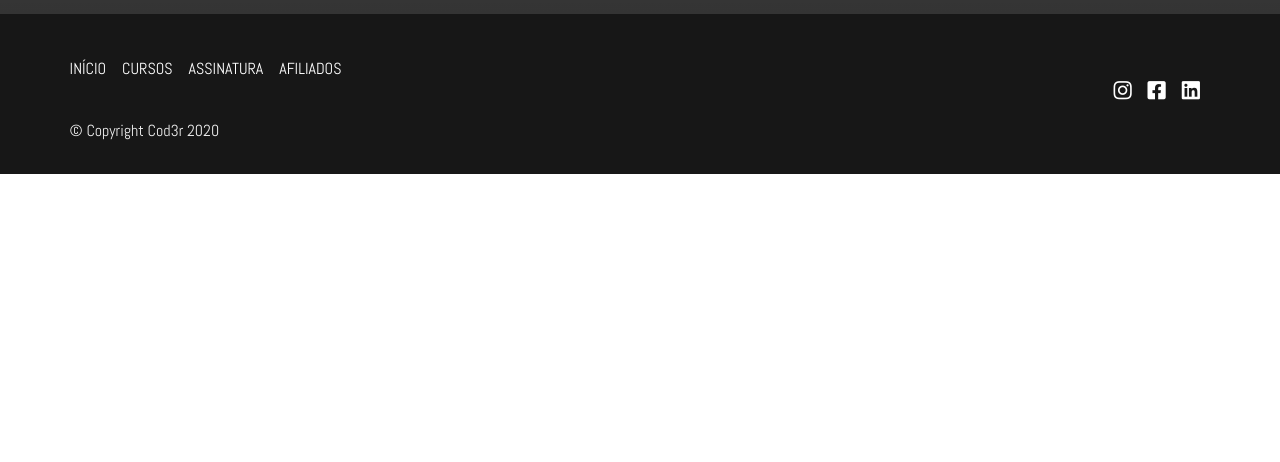
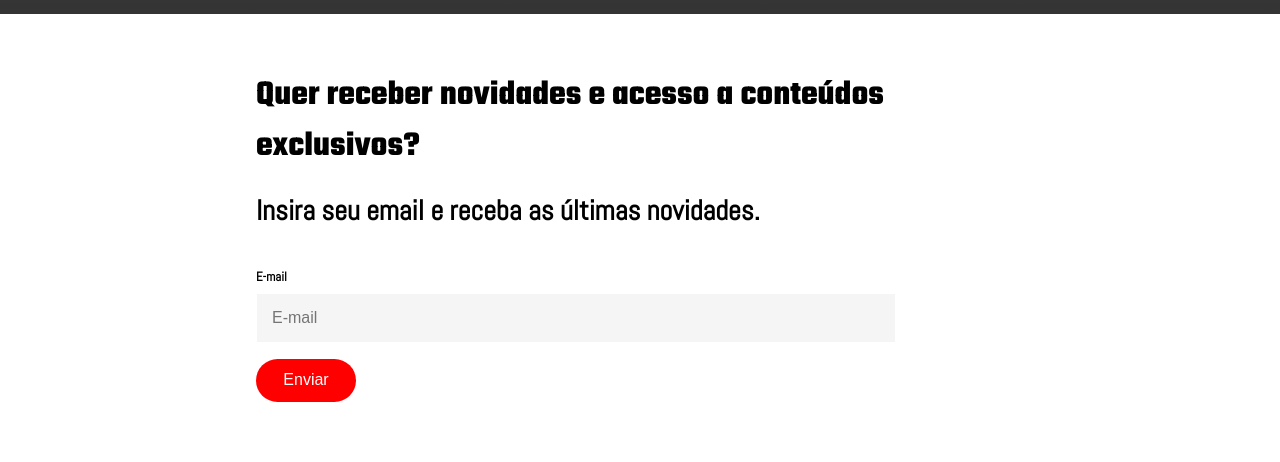
Before and after one commit to isthatME/Cod3r, an Angular app in the folder Cod3r/: page / in a window 1280 px wide. Shown: the part 3324-3786 px from the top of the page. Before the commit the page ends 3498 px from the top, so only its background shows below. Built offline with nearby package versions, Linux system fonts and the light colour scheme; grey boxes are pictures that could not be loaded.

Commit message:
email-receiver component and adjustments

```diff
--- a/Cod3r/db.json
+++ b/Cod3r/db.json
@@ -32,14 +32,14 @@
             "id":4,
             "title": "Python 3: Curso Completo do Básico ao Avançado",
             "stack": "Pyton",
-            "price": "12 x R$48,99",
+            "price": "R$48,99",
             "img": "https://s3.amazonaws.com/thinkific/courses/course_card_image_000/557/0631585223856.medium.jpg?1585223856"
         },
         {
             "id":5,
             "title": "React Native: Desenvolva APPs Nativas para Android e iOS",
             "stack":"React Native, JavaScript",
-            "price": "12 x R$52,99",
+            "price": "R$52,99",
             "img": "https://s3.amazonaws.com/thinkific/courses/course_card_image_000/557/0631585223856.medium.jpg?1585223856"
         }
     ]
--- a/Cod3r/src/app/courses/courses.component.css
+++ b/Cod3r/src/app/courses/courses.component.css
@@ -27,23 +27,20 @@ header {
     width: 300px;
     height: 40px;
     outline: none;
-    border-color: #f5f5f5;
+    border: white 1px solid;
     border: none;
     background-color: #f5f5f5;
 }
-.search-bar > input:hover{
-    border: #2c2b2b 1px solid;
+.search-bar > input {
+    width: 20vw;
+    padding: 15px;
+    font-size: 1rem;
+    border: white 1px solid;;
+    background-color: #f5f5f5;
+    outline: none;
 }
-.search-bar > input:focus{
-    border: #2c2b2b 1px solid;
-}
-
-::placeholder {
-    padding: 2px 3px;
-    font-size: 1rem;
-}
-:placeholder-shown {
-    padding: 0px 20px;
+.search-bar > input:hover, .search-bar > input:focus {
+    border: rgb(212, 212, 212) 1px solid;
 }
 
 
--- a/Cod3r/src/app/home/home.component.css
+++ b/Cod3r/src/app/home/home.component.css
@@ -120,3 +120,44 @@ ul > div {
     background-repeat: no-repeat;
     height: 60vh;
 }
+
+/* contact us */
+.contact-us {
+    margin: 7vh 20vw;
+    display: flex;
+    flex-direction: column;
+}
+.contact-content {
+    font-size: 2.2rem;
+    font-family: 'Teko', sans-serif;
+}
+.sub-header-contact {
+    font-size: 1.5rem;
+    margin-top: 2.5vh;
+}
+.email-receiver > input {
+    width: 50vw;
+    padding: 15px;
+    font-size: 1rem;
+    border: white 1px solid;;
+    background-color: #f5f5f5;
+    outline: none;
+}
+.email-receiver > input:hover, .email-receiver > input:focus {
+    border: rgb(212, 212, 212) 1px solid;
+}
+.email-receiver > p {
+    margin-top: 5vh;
+    margin-bottom: 1vh;
+    font-size: 0.8rem;
+    font-weight: bolder;
+}
+.sub-email-receiver > button {
+    color: white;
+    background-color: red;
+    width: 100px;
+    border: none;
+    cursor: pointer;
+    margin-left: 0;
+    margin-top: 2vh;
+}
--- a/Cod3r/src/app/home/home.component.html
+++ b/Cod3r/src/app/home/home.component.html
@@ -76,4 +76,19 @@
         </article>
     </div>
 </div>
+<div class="contact-us">
+    <div class="contact-content">
+        <header>Quer receber novidades e acesso a conteúdos exclusivos?</header>
+    </div>
+    <div class="sub-header-contact">
+        <h3>Insira seu email e receba as últimas novidades.</h3>
+    </div>
+    <div class="email-receiver">
+        <p>E-mail</p>
+        <input type="email" placeholder="E-mail">
+    </div>
+    <div class="sub-email-receiver">
+        <button>Enviar</button>
+    </div>
+</div>
 <app-footer></app-footer>
--- a/Cod3r/src/app/login/login.component.css
+++ b/Cod3r/src/app/login/login.component.css
@@ -21,14 +21,12 @@ input {
     width: 40vw;
     padding: 15px;
     font-size: 1rem;
-    border: none;
+    border: white 1px solid;;
     background-color: #f5f5f5;
+    outline: none;
 }
-form > input:hover{
-    border: #2c2b2b 1px solid;
-}
-form > input:focus{
-    border: #2c2b2b 1px solid;
+form > input:hover, form > input:focus{
+    border: #d3d3d3 1px solid;
 }
 
 /* forgot password, checkbox and button */
```
